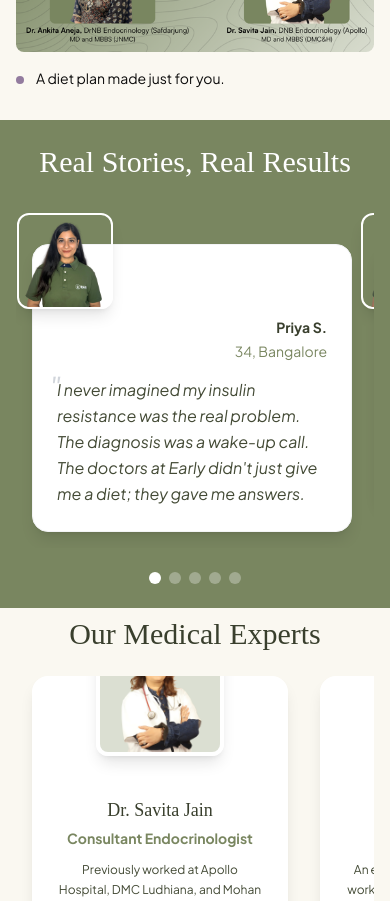
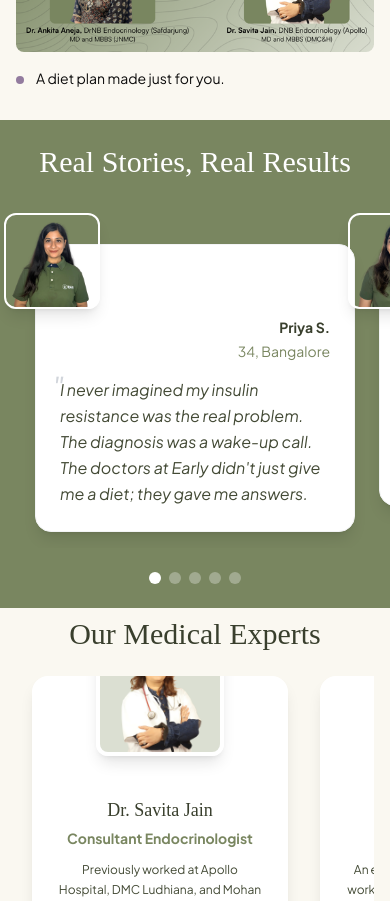
Before and after one commit to sagar-early/bodyweight-diagnosis-hero, a React (Vite) app: page / in a window 390 px wide. Shown: the part 1480-2381 px from the top of the page. Built offline with nearby package versions, Linux system fonts and the light colour scheme; a web font is replaced by a local one.

Commit message:
Code edited in Lovable Code Editor
Edited UI in Lovable

```diff
--- a/src/components/TestimonialsSection.tsx
+++ b/src/components/TestimonialsSection.tsx
@@ -50,16 +50,15 @@ const testimonials: Testimonial[] = [
 export const TestimonialsSection = () => {
   const [currentIndex, setCurrentIndex] = useState(0);
 
-  // Update current index based on scroll position for mobile
+  // Effect to handle scroll detection
   useEffect(() => {
     const handleScroll = (event: Event) => {
       const container = event.target as HTMLElement;
-      if (container?.classList?.contains('testimonial-scroll')) {
+      if (container?.classList.contains('testimonial-scroll')) {
         const scrollLeft = container.scrollLeft;
-        // Adjust cardWidth to include the gap for more accurate index calculation
         const card = container.children[0] as HTMLElement;
         const cardWidth = card?.offsetWidth || 0;
-        const gap = parseInt(window.getComputedStyle(container).gap) || 24; // 24px is gap-6
+        const gap = parseInt(window.getComputedStyle(container).gap) || 24;
         const totalCardWidth = cardWidth + gap;
         const newIndex = Math.round(scrollLeft / totalCardWidth);
 
@@ -75,9 +74,9 @@ export const TestimonialsSection = () => {
     return () => {
       scrollContainer?.removeEventListener('scroll', handleScroll);
     };
-  }, [currentIndex]); // Add currentIndex to dependency array
+  }, [currentIndex]);
 
-  // Function to scroll to the selected testimonial
+  // Function to scroll to a specific card
   const scrollToTestimonial = (index: number) => {
     const scrollContainer = document.querySelector('.testimonial-scroll');
     if (scrollContainer) {
@@ -90,21 +89,21 @@ export const TestimonialsSection = () => {
   };
 
   return (
-    <section className="py-6 px-4 lg:px-16" style={{ backgroundColor: '#798660' }}>
+    <section className="py-6 lg:px-16" style={{ backgroundColor: '#798660' }}>
       <div className="max-w-6xl mx-auto">
         {/* Section Header */}
-        <div className="text-center mb-6">
+        <div className="text-center mb-6 px-4">
           <h2 className="font-unna text-3xl lg:text-4xl mb-4 text-white">
             Real Stories, Real Results
           </h2>
         </div>
 
-        {/* Mobile Layout with increased spacing and padding fix */}
+        {/* Mobile Layout */}
         <div className="lg:hidden">
           <div className="relative">
-            {/* Testimonial Cards Container with top padding and adjusted gap */}
+            {/* Testimonial Cards Container with corrected padding */}
             <div
-              className="flex gap-6 overflow-x-auto scrollbar-hide pb-4 snap-x snap-mandatory testimonial-scroll px-4 pt-10" // <-- CHANGE IS HERE
+              className="flex gap-6 overflow-x-auto scrollbar-hide pb-4 snap-x snap-mandatory testimonial-scroll px-10 pt-10" // <-- CHANGE IS HERE
               style={{ scrollBehavior: 'smooth' }}
             >
               {testimonials.map((testimonial) => (
@@ -119,7 +118,7 @@ export const TestimonialsSection = () => {
               {testimonials.map((_, index) => (
                 <button
                   key={index}
-                  onClick={() => scrollToTestimonial(index)} // <-- UPDATED to scroll
+                  onClick={() => scrollToTestimonial(index)}
                   className={`w-3 h-3 rounded-full transition-colors ${
                     index === currentIndex ? 'bg-white' : 'bg-white/30'
                   }`}
@@ -129,9 +128,9 @@ export const TestimonialsSection = () => {
           </div>
         </div>
 
-        {/* Desktop Layout with increased gap */}
-        <div className="hidden lg:block">
-          <div className="grid grid-cols-3 gap-10"> {/* <-- CHANGE IS HERE */}
+        {/* Desktop Layout */}
+        <div className="hidden lg:block px-4">
+          <div className="grid grid-cols-3 gap-10">
             {testimonials.slice(0, 3).map((testimonial) => (
               <div key={testimonial.id}>
                 <TestimonialCard testimonial={testimonial} />
@@ -144,12 +143,13 @@ export const TestimonialsSection = () => {
   );
 };
 
-// The TestimonialCard component remains the same
+
+// TestimonialCard component with corrected image positioning
 const TestimonialCard = ({ testimonial }: { testimonial: Testimonial }) => {
   return (
     <div className="bg-white rounded-2xl p-6 shadow-lg border border-gray-100 relative overflow-visible min-h-fit">
-      {/* User Profile Image as Tag - bigger square with rounded corners and proper mobile spacing */}
-      <div className="absolute -top-8 -left-4 w-24 h-24 lg:w-28 lg:h-28 rounded-xl overflow-hidden shadow-lg border-2 border-white">
+      {/* User Profile Image with corrected left positioning */}
+      <div className="absolute -top-8 -left-8 w-24 h-24 lg:w-28 lg:h-28 rounded-xl overflow-hidden shadow-lg border-2 border-white"> {/* <-- CHANGE IS HERE */}
         <img
           src={testimonial.image}
           alt={testimonial.name}
@@ -157,9 +157,9 @@ const TestimonialCard = ({ testimonial }: { testimonial: Testimonial }) => {
         />
       </div>
 
-      {/* Content with top padding to account for image tag */}
+      {/* Content */}
       <div className="pt-12 lg:pt-14">
-        {/* User Details - right aligned */}
+        {/* User Details */}
         <div className="mb-4 text-right">
           <div className="font-satoshi font-bold text-sm mb-1" style={{ color: '#393f2d' }}>
             {testimonial.name}
@@ -169,7 +169,7 @@ const TestimonialCard = ({ testimonial }: { testimonial: Testimonial }) => {
           </div>
         </div>
 
-        {/* Quote with stylized quotation marks */}
+        {/* Quote */}
         <blockquote className="font-satoshi italic text-base lg:text-lg leading-relaxed relative" style={{ color: '#434a35' }}>
           <span className="text-3xl lg:text-4xl absolute -left-2 -top-2 text-gray-300">"</span>
           <span className="relative z-10">{testimonial.quote}</span>
```
